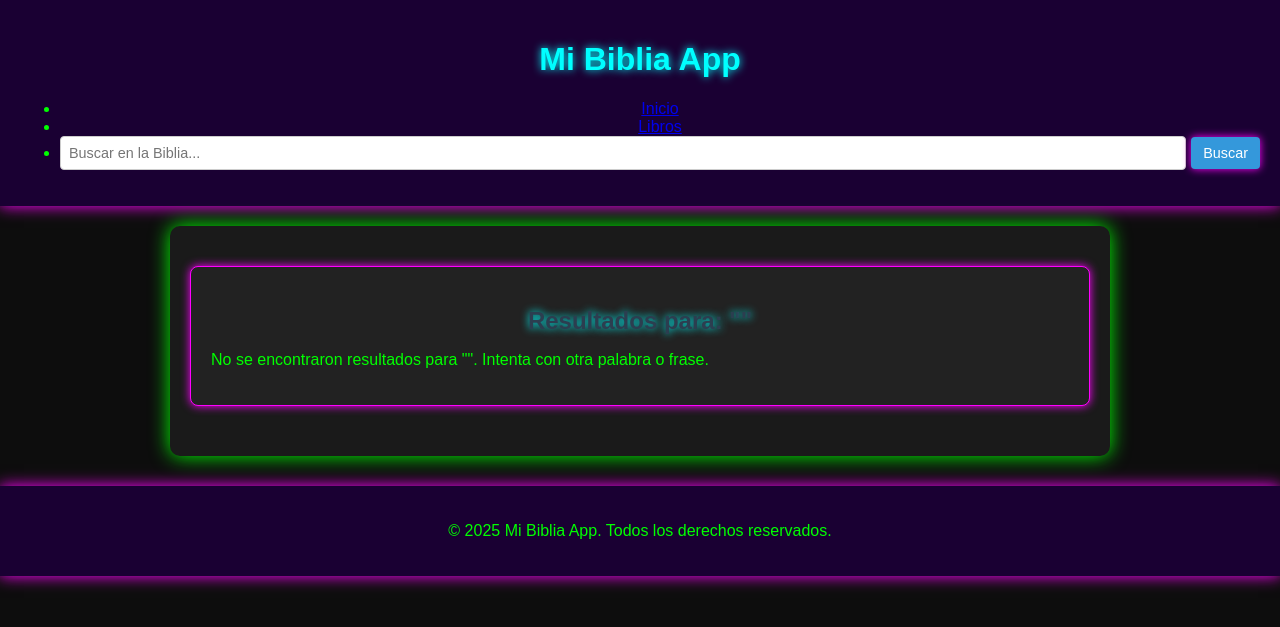
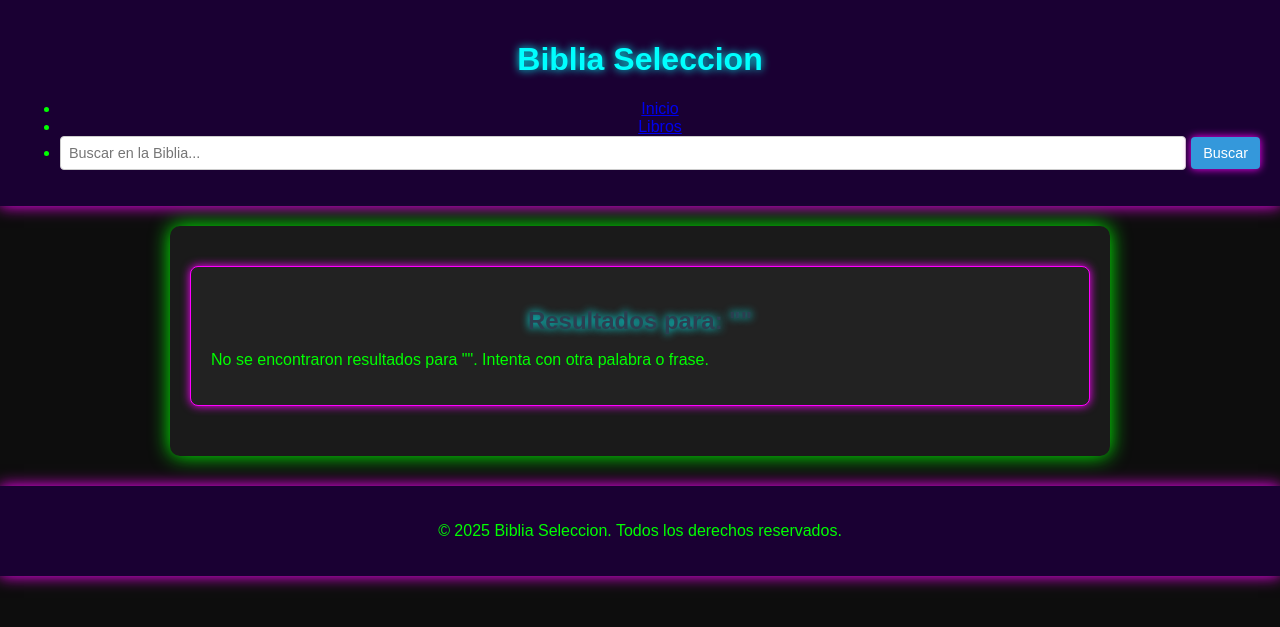
Before and after one commit to Recart-maker/Biblia_Seleccion, a Flask app: page /buscar in a window 1280 px wide. Shown: the top 627 px of the page. Run offline with Flask 3, Linux system fonts and the light colour scheme.

Commit message:
Se modifica html

```diff
--- a/templates/libros.html
+++ b/templates/libros.html
@@ -8,7 +8,7 @@
 </head>
 <body>
     <header>
-        <h1>Mi Biblia App</h1>
+        <h1>Biblia Seleccion</h1>
         <nav>
             <ul>
                 <li><a href="/">Inicio</a></li>
@@ -34,7 +34,7 @@
     </main>
 
     <footer>
-        <p>&copy; 2025 Mi Biblia App. Todos los derechos reservados.</p>
+        <p>&copy; 2025 Biblia Seleccion. Todos los derechos reservados.</p>
     </footer>
     <script src="{{ url_for('static', filename='js/script.js') }}"></script>
 </body>
--- a/templates/resultados_busqueda.html
+++ b/templates/resultados_busqueda.html
@@ -3,12 +3,12 @@
 <head>
     <meta charset="UTF-8">
     <meta name="viewport" content="width=device-width, initial-scale=1.0">
-    <title>Resultados de Búsqueda - Mi Biblia App</title>
+    <title>Resultados de Búsqueda - Biblia Seleccion</title>
     <link rel="stylesheet" href="{{ url_for('static', filename='css/style.css') }}">
 </head>
 <body>
     <header>
-        <h1>Mi Biblia App</h1>
+        <h1>Biblia Seleccion</h1>
         <nav>
             <ul>
                 <li><a href="/">Inicio</a></li>
@@ -59,7 +59,7 @@
     </main>
 
     <footer>
-        <p>&copy; 2025 Mi Biblia App. Todos los derechos reservados.</p>
+        <p>&copy; 2025 Biblia Seleccion. Todos los derechos reservados.</p>
     </footer>
     <script src="{{ url_for('static', filename='js/script.js') }}"></script>
 </body>
--- a/templates/ver_capitulo.html
+++ b/templates/ver_capitulo.html
@@ -3,12 +3,12 @@
 <head>
     <meta charset="UTF-8">
     <meta name="viewport" content="width=device-width, initial-scale=1.0">
-    <title>{{ libro_nombre }} {{ num_capitulo }} - Mi Biblia App</title>
+    <title>{{ libro_nombre }} {{ num_capitulo }} - Biblia Seleccion</title>
     <link rel="stylesheet" href="{{ url_for('static', filename='css/style.css') }}">
 </head>
 <body>
     <header>
-        <h1>Mi Biblia App</h1>
+        <h1>Biblia Seleccion</h1>
         <nav>
             <ul>
                 <li><a href="/">Inicio</a></li>
@@ -67,7 +67,7 @@
     </main>
 
     <footer>
-        <p>&copy; 2025 Mi Biblia App. Todos los derechos reservados.</p>
+        <p>&copy; 2025 Biblia Seleccion. Todos los derechos reservados.</p>
     </footer>
     <script src="{{ url_for('static', filename='js/script.js') }}"></script>
 </body>
```
Also changed, not shown: README.md.
